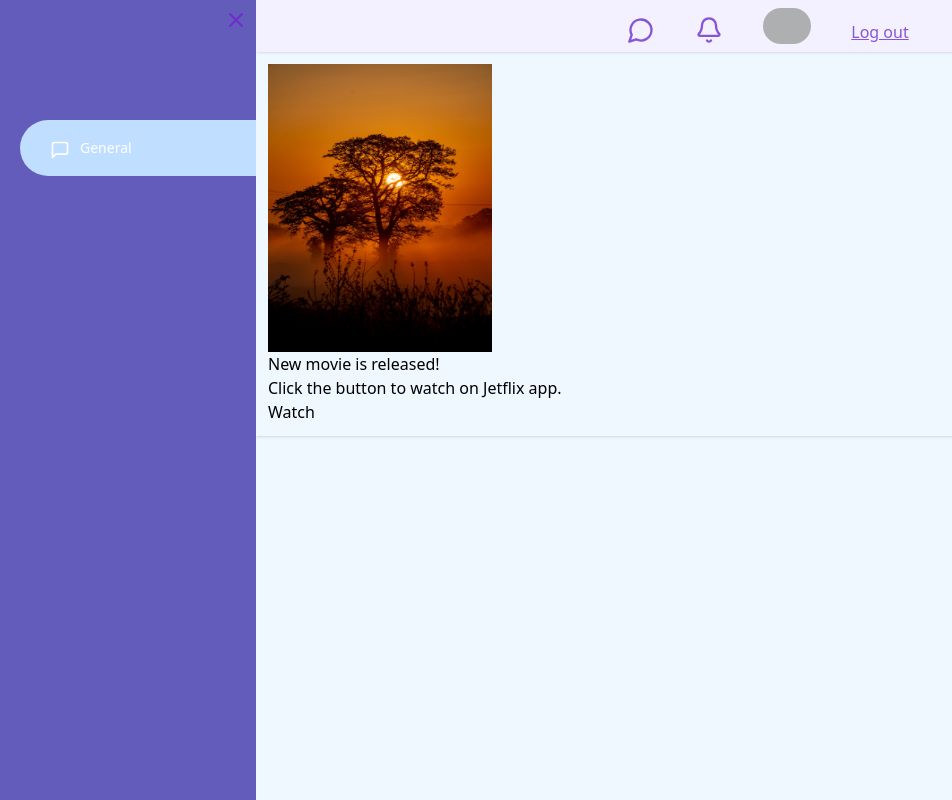
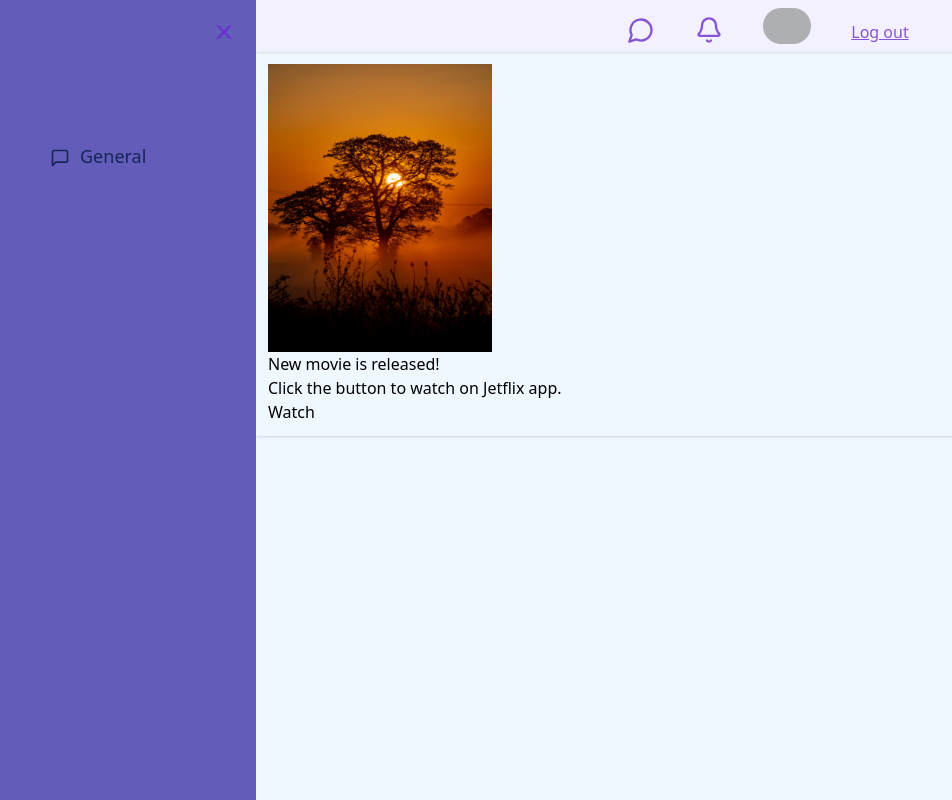
Before and after one commit to BettyyN/Social-Company-App, a Next.js app: page /home in a window 1280 px wide. Shown: the whole page, without its empty margins (0-952 px from the left). Built offline with nearby package versions, Linux system fonts and the light colour scheme; no server answers; sample sign-in values are in the browser's storage; grey boxes are pictures that could not be loaded.

Commit message:
updated the drawer

```diff
--- a/Components/drawer.tsx
+++ b/Components/drawer.tsx
@@ -10,25 +10,27 @@ export default function drawer() {
     <>
       <div
         className={`h-screen bg-[#645CBB] ${
-          isOpen ? "w-64" : "w-20"
+          isOpen ? "w-64" : "w-16 bg-transparent shadow-2xl shadow-primary"
         } transition-all duration-300 flex flex-col relative`}
       >
         {/* Toggle Button */}
         <button
-          className="text-primary p-2 self-end focus:outline-none"
+          className="text-primary p-5 self-end focus:outline-none flex "
           onClick={() => setIsOpen(!isOpen)}
         >
           {isOpen ? <FiX size={24} /> : <FiMenu size={24} />}
         </button>
         {/* Navigation */}
-        <div className="flex flex-col flex-grow mt-20 space-y-2 text-sm">
-          <ul className="flex flex-col w-full pl-5">
-            <li className="flex w-full p-7 hover:bg-secondary rounded-4xl rounded-r-none transition-colors cursor-pointer h-10 bg-[#c0deff] gap-2 items-center">
-              <FiMessageSquare size={24} className="text-white pt-1" />
-              <h1 className="text-white ">General</h1>
-            </li>
-          </ul>
-        </div>
+        {isOpen && (
+          <div className="flex flex-col flex-grow mt-16 space-y-2 text-sm text-[#162655]">
+            <ul className="flex flex-col w-full pl-5">
+              <li className="flex w-full p-7 hover:bg-secondary rounded-4xl rounded-r-none rounded-e-xl transition-colors cursor-pointer h-10  gap-2 items-center hover:bg-[#eff7ff]">
+                <FiMessageSquare size={24} className=" pt-1" />
+                <h1 className=" text-lg ">General</h1>
+              </li>
+            </ul>
+          </div>
+        )}
       </div>
     </>
   );
```
